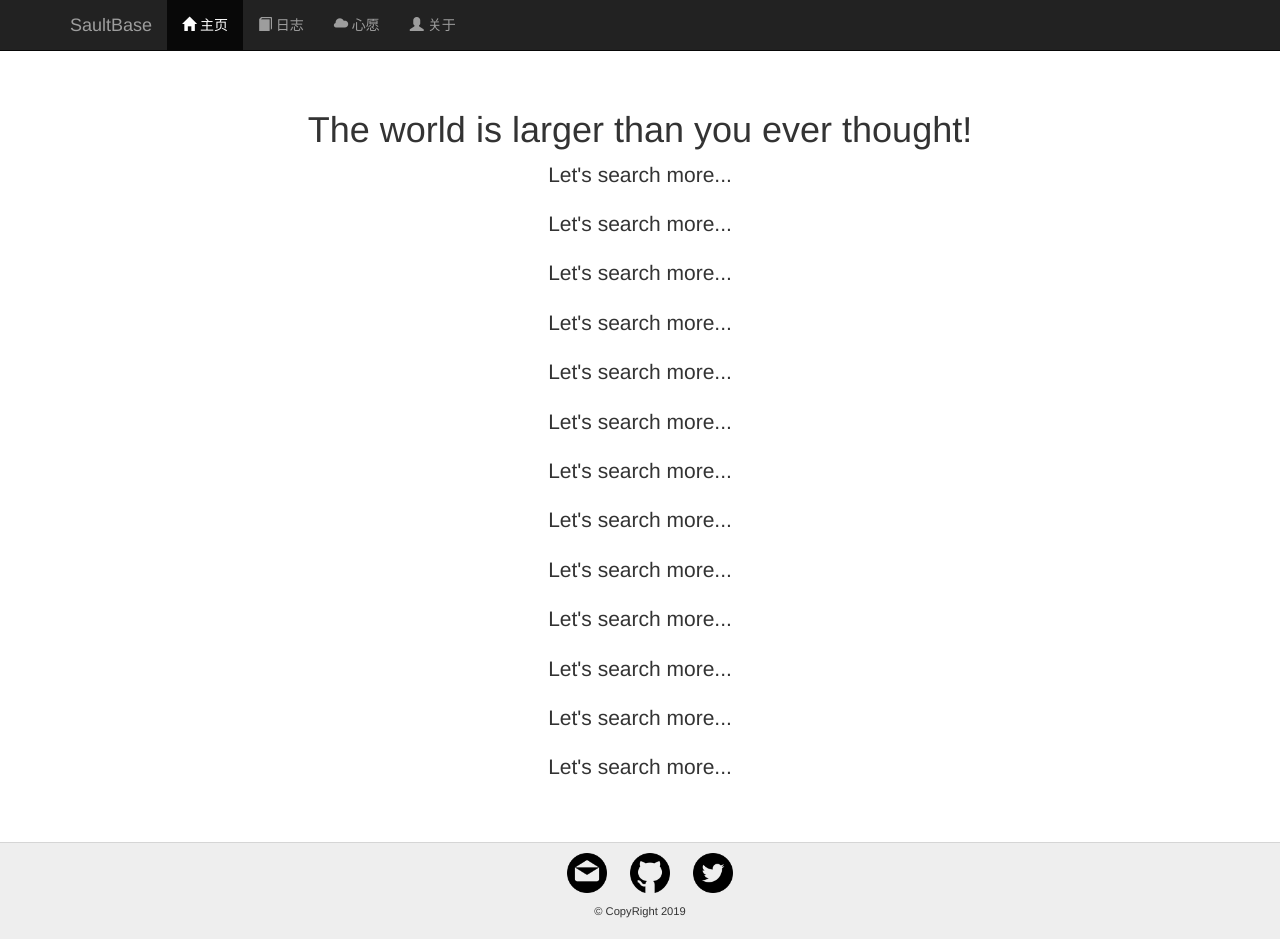
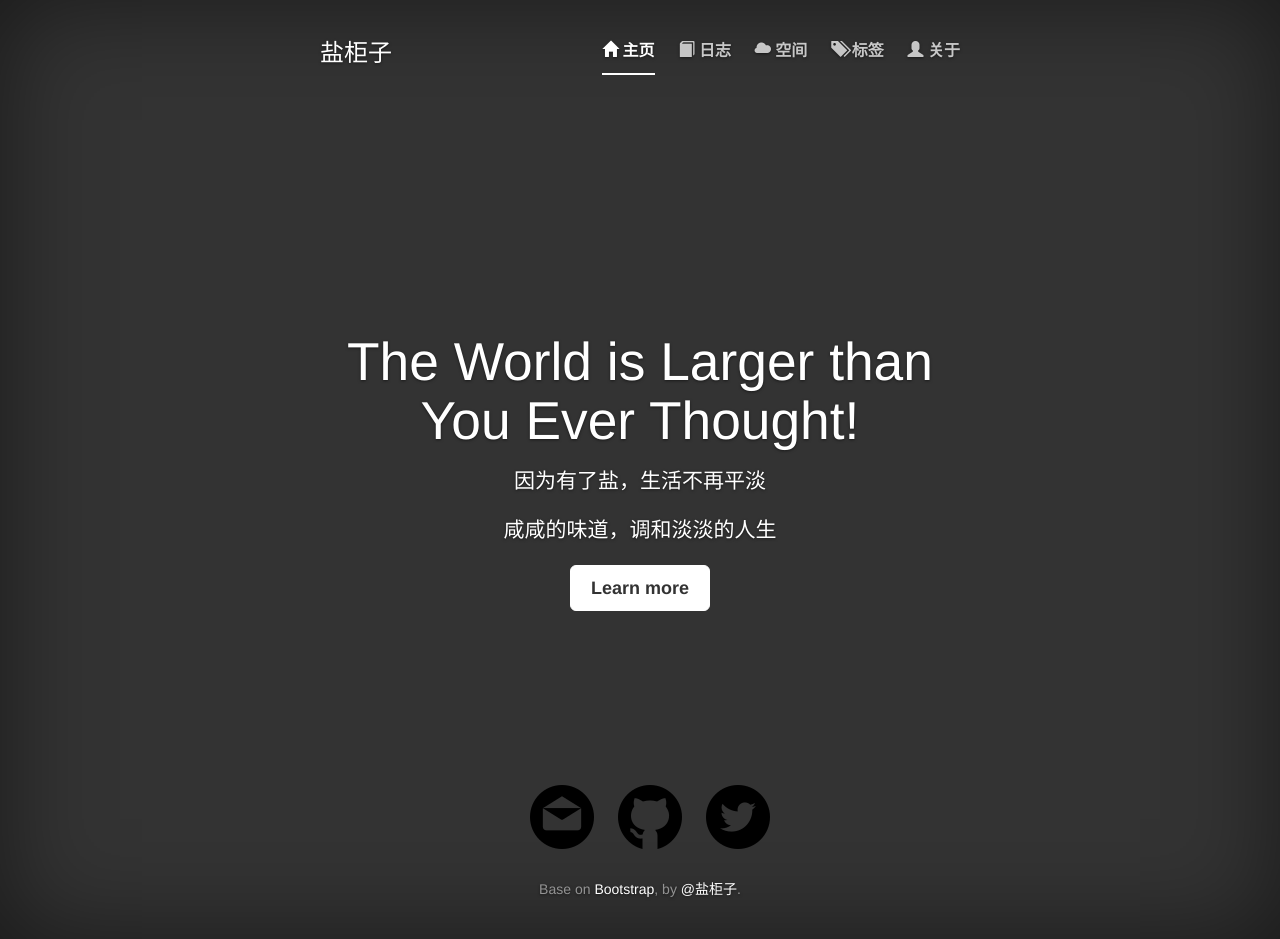
Before and after one commit to SaultBase/SaultBase.github.io, a Jekyll site: the page built from index.html, in a window 1280 px wide and 939 px high. Built offline with Jekyll 4.4.1, drawn with Linux system fonts in a browser that asks for light colours.

Commit message:
modified index

```diff
--- a/_layouts/default.html
+++ b/_layouts/default.html
@@ -8,7 +8,7 @@
 		<!-- Bootstrap core CSS -->
 		<link href="/bootstrap/css/bootstrap.min.css" rel="stylesheet" type="text/css">
 		<!-- link to main stylesheet -->
-		<link rel="stylesheet" type="text/css" href="/custom/main.css">
+		<link rel="stylesheet" type="text/css" href="/css/main.css">
 
 		<!--[if lt IE 9]>
 		<script src="https://oss.maxcdn.com/html5shiv/3.7.3/html5shiv.min.js"></script>
@@ -18,19 +18,15 @@
 	</head>
 
 	<body>
-		<nav class="navbar navbar-inverse navbar-fixed-top">
-			<div class="container">
-				<div class="navbar-header">
-					<button type="button" class="navbar-toggle collapsed" data-toggle="collapse" data-target="#navbar" aria-expanded="false" aria-controls="navbar">
-						<span class="sr-only">Toggle navigation</span>
-						<span class="icon-bar"></span>
-						<span class="icon-bar"></span>
-						<span class="icon-bar"></span>
-					</button>
-					<a class="navbar-brand" href="#">SaultBase</a>
-				</div>
-				<div id="navbar" class="collapse navbar-collapse">
-					<ul class="nav navbar-nav">
+
+	<div class="site-wrapper">
+		<div class="site-wrapper-inner">
+			<div class="cover-container">
+				<div class="masthead clearfix">
+					<div class="inner">
+						<h3 class="masthead-brand">盐柜子</h3>
+						<nav>
+							<ul class="nav masthead-nav">
 								<li class="active">
 									<a href="/index.html">
 										<span class="glyphicon glyphicon-home"></span> 主页
@@ -45,7 +41,13 @@
 
 								<li>
 									<a href="/blog">
-								<span class="glyphicon glyphicon glyphicon-cloud"></span> 心愿
+										<span class="glyphicon  glyphicon-cloud"></span> 空间
+									</a>
+								</li>
+
+								<li>
+									<a href="/blog">
+										<span class="glyphicon glyphicon-tags"></span> 标签
 									</a>
 								</li>
 
@@ -55,25 +57,30 @@
 									</a>
 								</li>
 							</ul>
-				</div><!--/.nav-collapse -->
+						</nav>
 					</div>
-		</nav>
+				</div>
 
-	<div class="container">
+				<div class="inner cover">
+					{{content}}
+				</div>
 
-	  {{ content }}
-
-	</div><!-- /.container -->
-
-	<footer>
-		<ul>
+				<div class="mastfoot">
+					<div class="inner">
+						<ul class="contact">
 							<li><a href="#"><img  src="/icon/email.png"  alt="email"/></a></li>
 							<li><a href="https://github.com/SaultBase"><img  src="/icon/github.png" /></a></li>
 							<li><a href="#"><img  src="/icon/twitter.png" /></a></li>
 						</ul>
+						<br>
+						<p>Base on <a href="http://getbootstrap.com">Bootstrap</a>, by <a href="https://twitter.com/mdo">@盐柜子</a>.</p>
+					</div>
+				</div>
 
-		<p class="copyright">&#169 CopyRight 2019</p>
-	</footer>
+			</div>
+		</div>
+	</div>
+
 	<!-- Bootstrap core JavaScript
 	================================================== -->
 	<!-- Placed at the end of the document so the pages load faster -->
--- a/about/about.css
+++ b/about/about.css
@@ -7,10 +7,13 @@ h1{
 section{
     font-size: 20pt;
 }
-.information{
+.content{
     text-align: center;
     font-size: 20pt;
     padding: 5px;
+}
+.information{
+    font-size: 15pt;
 }
 
 .quote{
--- a/blog/index.html
+++ b/blog/index.html
@@ -1,6 +1,6 @@
 ---
 layout: default
-title: X's Blog
+title: 盐柜子的日志
 ---
     <link href="/css/blog.css" type="text/css" rel="stylesheet">
 	<h1>{{ page.title }}</h1>
--- a/css/blog.css
+++ b/css/blog.css
@@ -1,4 +1,3 @@
 h1{
-  background-color:#eeeeee;
   padding: 5px;
 }
--- a/css/main.css
+++ b/css/main.css
@@ -1,68 +1,173 @@
-body {
-		display: -weblit-flex;
-		display: flex;
-		flex-direction: column;
+/*
+ * Globals
+ */
 
-             }
-nav ul{
-    text-align: right;
-    font-family:'Helvetica', 'Arial', 'Sans-Serif';
-    padding: 0px;
-    list-style: none;
-    font-weight: bold;
+/* Links */
+a,
+a:focus,
+a:hover {
+    color: #fff;
 }
-nav ul li, footer ul li {
 
-    display: inline;
-    margin-right: 20px;
-
-}
-nav{
-    background-color: #eeeeee;
-    padding: 3px;
-    width: 100%;
-}
-a {
-    text-decoration: none;
-    color: #999;
-    font-size:15pt;
-}
-a:hover {
-    text-decoration: underline;
-}
-h1 {
-    font-size: 3em;
-    font-family:'Helvetica', 'Arial', 'Sans-Serif';
-}
-p {
-    text-align: center;
-    font-size: 10pt;
-    line-height: 1.4em;
+/* Custom default button */
+.btn-default,
+.btn-default:hover,
+.btn-default:focus {
     color: #333;
-}
-footer {
-    text-align:center;
-    border-top: 1px solid #d5d5d5;
-    font-size: .8em;
-    background-color: #eeeeee;
-    padding: 5px;
-    width: 100%;
-}
-.copyright{
-    color:black;
-}
-img{
-    width: 20px;
-    height:20px;
-
+    text-shadow: none; /* Prevent inheritance from `body` */
+    background-color: #fff;
+    border: 1px solid #fff;
 }
 
 
-ul.posts {
-    margin: 20px auto 40px;
-    font-size: 1.5em;
+/*
+ * Base structure
+ */
+
+html,
+body {
+    height: 100%;
+    background-color: #333;
+}
+body {
+    color: #fff;
+    text-align: center;
+    text-shadow: 0 1px 3px rgba(0,0,0,.5);
 }
 
-ul.posts li {
-    list-style: none;
+/* Extra markup and styles for table-esque vertical and horizontal centering */
+.site-wrapper {
+    display: table;
+    width: 100%;
+    height: 100%; /* For at least Firefox */
+    min-height: 100%;
+    -webkit-box-shadow: inset 0 0 100px rgba(0,0,0,.5);
+    box-shadow: inset 0 0 100px rgba(0,0,0,.5);
 }
+.site-wrapper-inner {
+    display: table-cell;
+    vertical-align: top;
+}
+.cover-container {
+    margin-right: auto;
+    margin-left: auto;
+}
+
+/* Padding for spacing */
+.inner {
+    padding: 30px;
+}
+
+
+/*
+ * Header
+ */
+.masthead-brand {
+    margin-top: 10px;
+    margin-bottom: 10px;
+}
+
+.masthead-nav > li {
+    display: inline-block;
+}
+.masthead-nav > li + li {
+    margin-left: 20px;
+}
+.masthead-nav > li > a {
+    padding-right: 0;
+    padding-left: 0;
+    font-size: 16px;
+    font-weight: bold;
+    color: #fff; /* IE8 proofing */
+    color: rgba(255,255,255,.75);
+    border-bottom: 2px solid transparent;
+}
+.masthead-nav > li > a:hover,
+.masthead-nav > li > a:focus {
+    background-color: transparent;
+    border-bottom-color: #a9a9a9;
+    border-bottom-color: rgba(255,255,255,.25);
+}
+.masthead-nav > .active > a,
+.masthead-nav > .active > a:hover,
+.masthead-nav > .active > a:focus {
+    color: #fff;
+    border-bottom-color: #fff;
+}
+
+@media (min-width: 768px) {
+    .masthead-brand {
+        float: left;
+    }
+    .masthead-nav {
+        float: right;
+    }
+}
+
+
+/*
+ * Cover
+ */
+
+.cover {
+    padding: 0 20px;
+}
+.cover .btn-lg {
+    padding: 10px 20px;
+    font-weight: bold;
+}
+.cover-heading{
+    font-size: 40pt;
+    padding: 5px;
+}
+
+/*
+ * Footer
+ */
+
+.mastfoot {
+    color: #999; /* IE8 proofing */
+    color: rgba(255,255,255,.5);
+}
+
+
+/*
+ * Affix and center
+ */
+
+@media (min-width: 768px) {
+    /* Pull out the header and footer */
+    .masthead {
+        position: fixed;
+        top: 0;
+    }
+    .mastfoot {
+        position: fixed;
+        bottom: 0;
+    }
+    /* Start the vertical centering */
+    .site-wrapper-inner {
+        vertical-align: middle;
+    }
+    /* Handle the widths */
+    .masthead,
+    .mastfoot,
+    .cover-container {
+        width: 100%; /* Must be percentage or pixels for horizontal alignment */
+    }
+}
+
+@media (min-width: 992px) {
+    .masthead,
+    .mastfoot,
+    .cover-container {
+        width: 700px;
+    }
+}
+
+.contact li{
+    text-align: center;
+    display: inline;
+    margin-right: 20px;
+    height:40px;
+}
--- a/index.html
+++ b/index.html
@@ -3,19 +3,9 @@ layout: default
 title: 盐柜子
 ---
 
-<div class="starter">
-	<h1>The world is larger than you ever thought!</h1>
-	<p class="lead">Let's search more...</p>
-	<p class="lead">Let's search more...</p>
-	<p class="lead">Let's search more...</p>
-	<p class="lead">Let's search more...</p>
-	<p class="lead">Let's search more...</p>
-	<p class="lead">Let's search more...</p>
-	<p class="lead">Let's search more...</p>
-	<p class="lead">Let's search more...</p>
-	<p class="lead">Let's search more...</p>
-	<p class="lead">Let's search more...</p>
-	<p class="lead">Let's search more...</p>
-	<p class="lead">Let's search more...</p>
-	<p class="lead">Let's search more...</p>
-</div>
+<h1 class="cover-heading">The World is Larger than You Ever Thought!</h1>
+<p class="lead">因为有了盐，生活不再平淡</p>
+<p class="lead">咸咸的味道，调和淡淡的人生</p>
+<p class="lead">
+	<a href="/blog" class="btn btn-lg btn-default">Learn more</a>
+</p>
```
Also changed, not shown: about/index.html (+12 -6 lines), wish_tree/wish.html (added, +91 -0 lines), icon/bg_img.jpg (added). Lines whose indentation alone changed are shown as unchanged.
